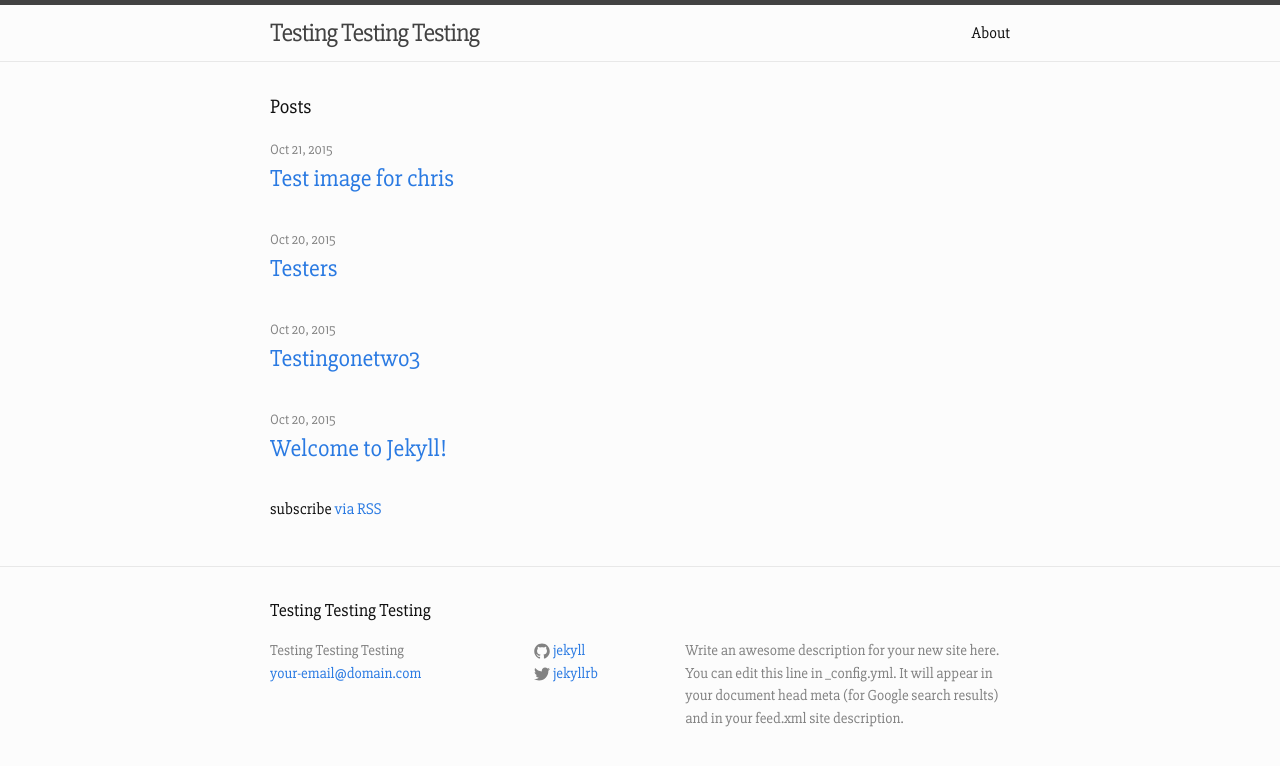
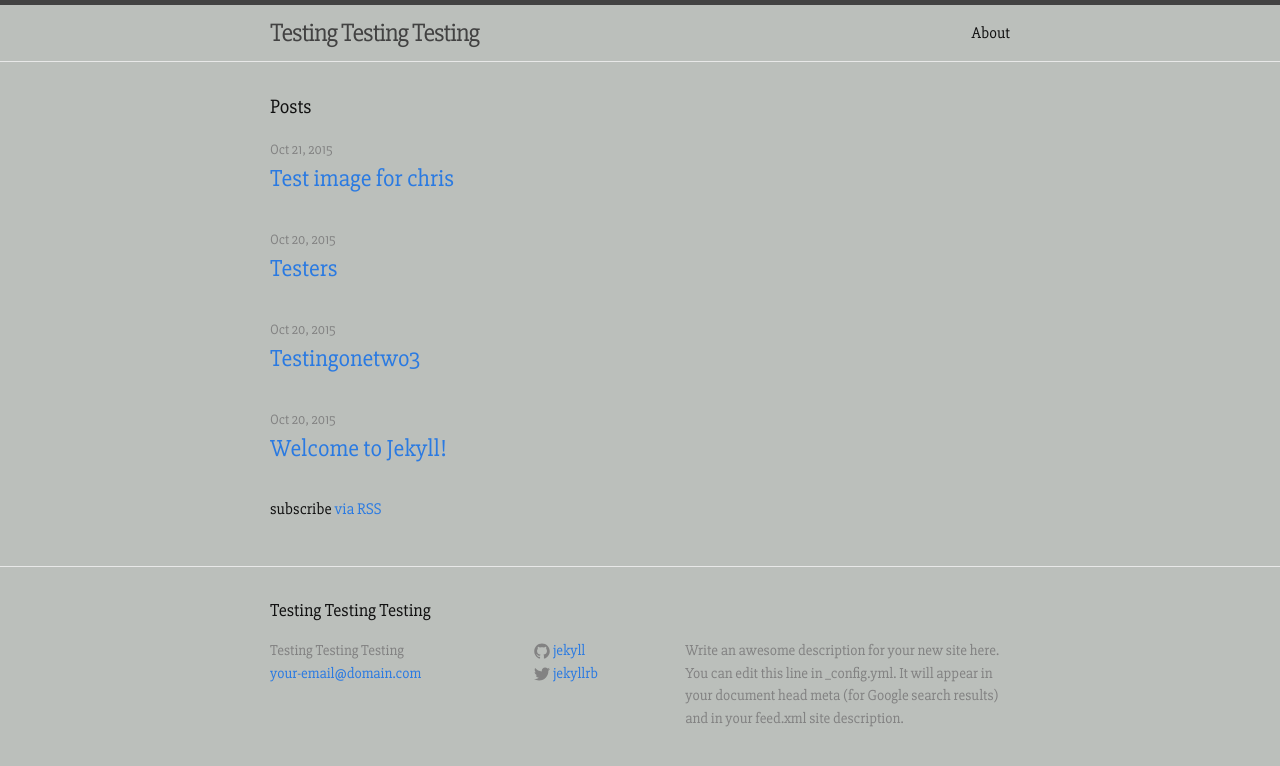
Before and after one commit to licebeam/Blog, a Jekyll site: the page built from index.html, in a window 1280 px wide. Shown: the top 766 px of the page. Built offline with Jekyll 4.4.1, drawn with Linux system fonts in a browser that asks for light colours.

Commit message:
Update main.scss

```diff
--- a/css/main.scss
+++ b/css/main.scss
@@ -15,7 +15,7 @@ $base-line-height: 1.5;
 $spacing-unit:     30px;
 
 $text-color:       #111;
-$background-color: #fcfcfc;
+$background-color: #BBBFBB;
 $brand-color:      #2a7ae2;
 
 $grey-color:       #828282;
```
